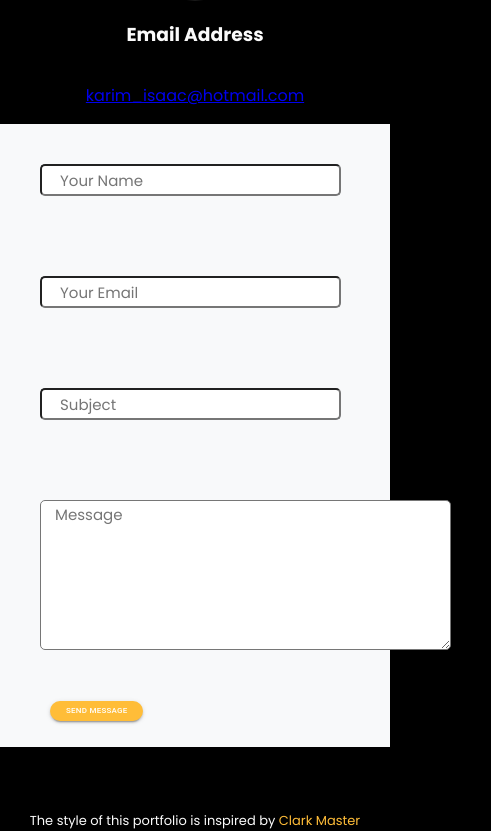
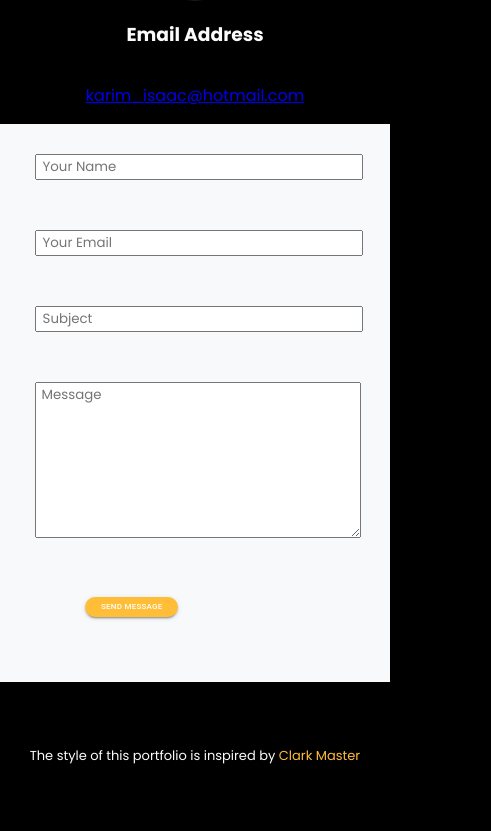
Before and after one commit to KIsaac85/kisaac85.github.io, a React (Vite) app: page / in a window 390 px wide. Shown: the part 7035-7866 px from the top of the page, 491 px wide, since content can reach past the window. After the commit the page ends 7801 px from the top, so only its background shows below. Built offline with nearby package versions, Linux system fonts and the light colour scheme.

Commit message:
style added to form

```diff
--- a/src/ContactMe.jsx
+++ b/src/ContactMe.jsx
@@ -114,17 +114,17 @@ function ContactMe() {
                 <div className="contact-form-group" >
                   <input  {...register("fname",{required:true,minLength:{
                     message:"this is req"
-                  }})}aria-invalid={errors.fname ? "true" : "false"}  type="text" className="form-control" placeholder="    Your Name" />
+                  }})}aria-invalid={errors.fname ? "true" : "false"}  type="text" className="form-control" placeholder=" Your Name" />
                   <div>{errors.fname?.message}</div>
                 </div>
                 <div className="contact-form-group">
-                  <input  {...register("email",{required:true})} type="text" className="form-control" placeholder="    Your Email" />
+                  <input  {...register("email",{required:true})} type="text" className="form-control" placeholder=" Your Email" />
                 </div>
                 <div className="contact-form-group">
-                  <input  {...register("subject",{required:true})}   type="text" className="form-control" placeholder="    Subject" />
+                  <input  {...register("subject",{required:true})}   type="text" className="form-control" placeholder=" Subject" />
                 </div>
                 <div className="contact-form-group">
-                  <textarea  {...register("message",{required:true})}  id="" cols="30" rows="7" className="form-control" placeholder="   Message" ></textarea>
+                  <textarea  {...register("message",{required:true})}  id="" cols="30" ro ws="7" className="form-control" placeholder=" Message" ></textarea>
                 </div>
                 <div className="contact-form-group">
 
--- a/src/css/Style ContactMe.css
+++ b/src/css/Style ContactMe.css
@@ -34,11 +34,10 @@
 
 #contact-form-style{
      background-color: var(--lightGrey);
-
+     padding: 10px 15px;
 }
 
 img#contact-image{
-
     height: 720px;
 }
 @media (min-width: 800px) {
@@ -62,12 +61,7 @@ img#contact-image{
         left:7%;
         color:var(--greyContainer);
     }
-    .contact-form-group > input, textarea{
-        width: auto;
-        min-height:2rem;
-        min-width:fit-content;
-        box-sizing: border-box;
-    }
+
 
     .contact-image-container{
         background-color: var(--greyContainer);
@@ -76,17 +70,23 @@ img#contact-image{
         height:80px;
     }
 }
-.contact-form-group > input, textarea{
-    margin: 40px;
+.contact-form-group {
+    padding: 20px;
+    margin-bottom: 10px;
     border-radius:5px;
-    font-family: 'poppins', sans-serif, monospace;
     font-size: 15px;
+    box-sizing: border-box;
+
 }
 
 textarea{
     height:150px;
 }
 
+input,textarea{
+    width: 100%;
+    font-family: 'poppins', sans-serif, monospace;
+}
 .contact-center-icons-mob{
     align-items: center;
 }
```
